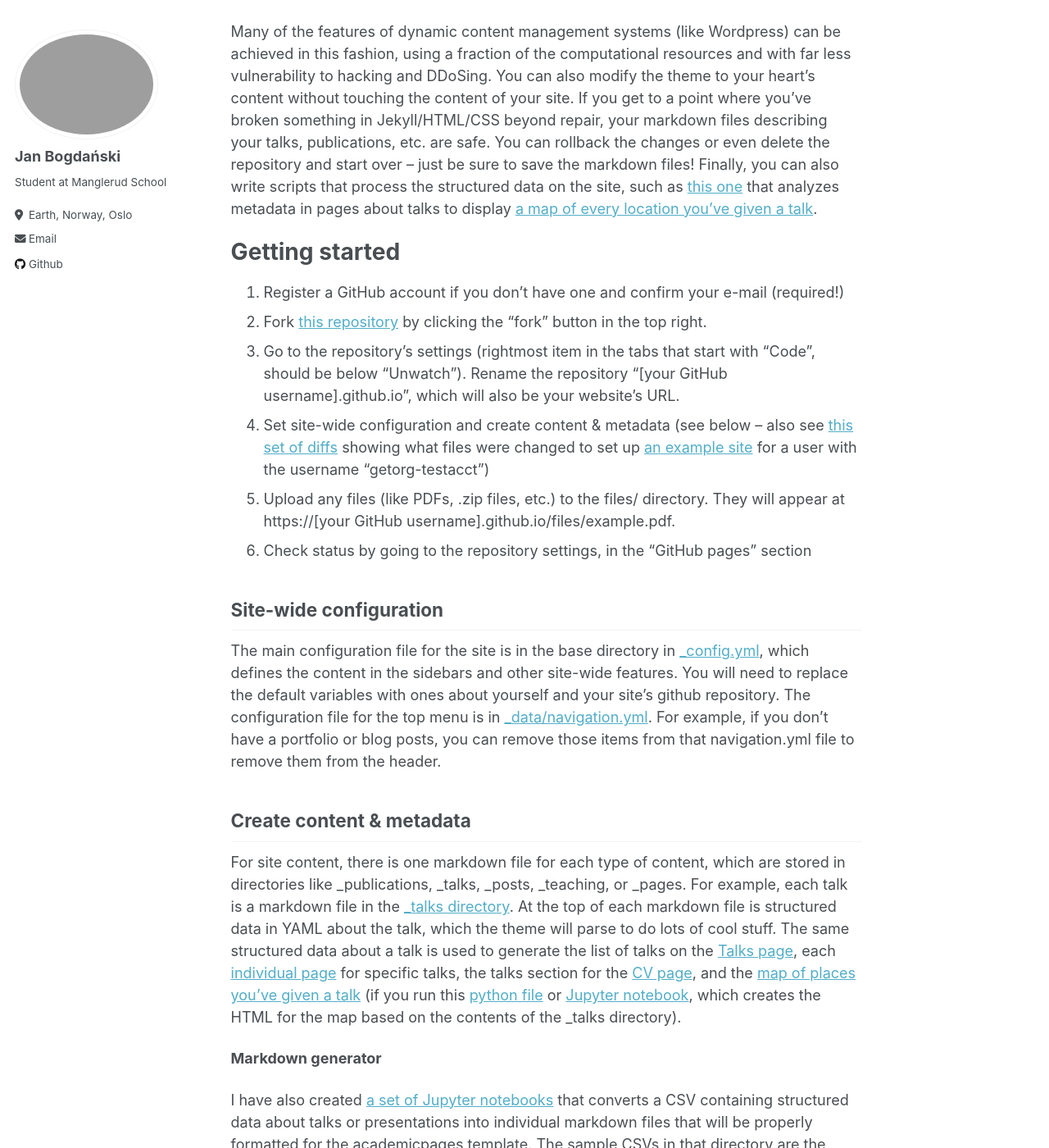
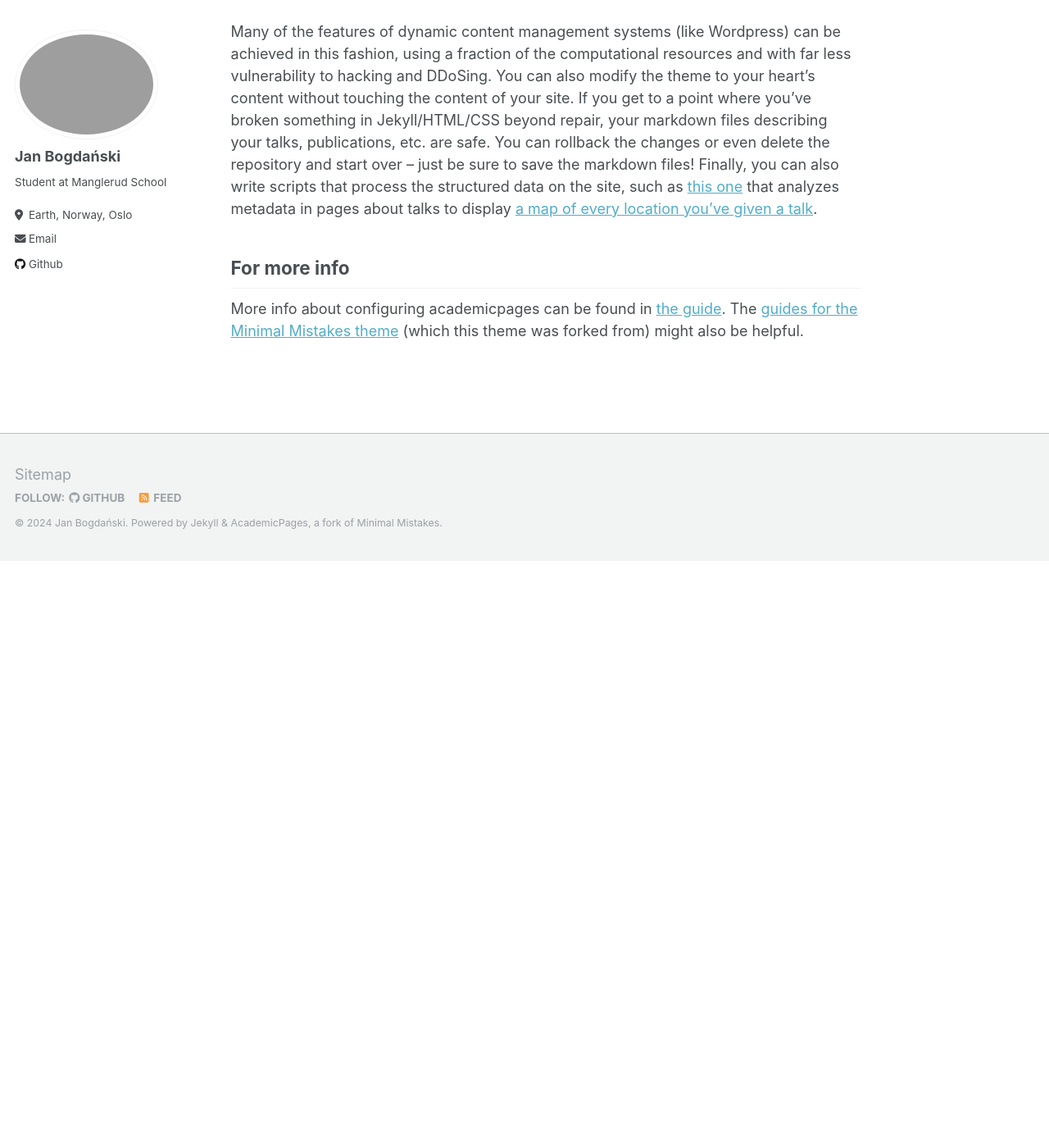
Before and after one commit to janbgd/janbgd.github.io, a Jekyll site: the page built from _pages/about.md, in a window 1280 px wide and 1400 px high, scrolled down 716 px. Shown: the whole window at 82% size. Built offline with Jekyll 4.4.1, drawn with Linux system fonts in a browser that asks for light colours; some of the changed text lies outside the part shown.

Commit message:
removed text

```diff
--- a/_pages/about.md
+++ b/_pages/about.md
@@ -15,35 +15,6 @@ Like many other Jekyll-based GitHub Pages templates, academicpages makes you sep
 
 Many of the features of dynamic content management systems (like Wordpress) can be achieved in this fashion, using a fraction of the computational resources and with far less vulnerability to hacking and DDoSing. You can also modify the theme to your heart's content without touching the content of your site. If you get to a point where you've broken something in Jekyll/HTML/CSS beyond repair, your markdown files describing your talks, publications, etc. are safe. You can rollback the changes or even delete the repository and start over -- just be sure to save the markdown files! Finally, you can also write scripts that process the structured data on the site, such as [this one](https://github.com/academicpages/academicpages.github.io/blob/master/talkmap.ipynb) that analyzes metadata in pages about talks to display [a map of every location you've given a talk](https://academicpages.github.io/talkmap.html).
 
-Getting started
-======
-1. Register a GitHub account if you don't have one and confirm your e-mail (required!)
-1. Fork [this repository](https://github.com/academicpages/academicpages.github.io) by clicking the "fork" button in the top right.
-1. Go to the repository's settings (rightmost item in the tabs that start with "Code", should be below "Unwatch"). Rename the repository "[your GitHub username].github.io", which will also be your website's URL.
-1. Set site-wide configuration and create content & metadata (see below -- also see [this set of diffs](http://archive.is/3TPas) showing what files were changed to set up [an example site](https://getorg-testacct.github.io) for a user with the username "getorg-testacct")
-1. Upload any files (like PDFs, .zip files, etc.) to the files/ directory. They will appear at https://[your GitHub username].github.io/files/example.pdf.
-1. Check status by going to the repository settings, in the "GitHub pages" section
-
-Site-wide configuration
-------
-The main configuration file for the site is in the base directory in [_config.yml](https://github.com/academicpages/academicpages.github.io/blob/master/_config.yml), which defines the content in the sidebars and other site-wide features. You will need to replace the default variables with ones about yourself and your site's github repository. The configuration file for the top menu is in [_data/navigation.yml](https://github.com/academicpages/academicpages.github.io/blob/master/_data/navigation.yml). For example, if you don't have a portfolio or blog posts, you can remove those items from that navigation.yml file to remove them from the header.
-
-Create content & metadata
-------
-For site content, there is one markdown file for each type of content, which are stored in directories like _publications, _talks, _posts, _teaching, or _pages. For example, each talk is a markdown file in the [_talks directory](https://github.com/academicpages/academicpages.github.io/tree/master/_talks). At the top of each markdown file is structured data in YAML about the talk, which the theme will parse to do lots of cool stuff. The same structured data about a talk is used to generate the list of talks on the [Talks page](https://academicpages.github.io/talks), each [individual page](https://academicpages.github.io/talks/2012-03-01-talk-1) for specific talks, the talks section for the [CV page](https://academicpages.github.io/cv), and the [map of places you've given a talk](https://academicpages.github.io/talkmap.html) (if you run this [python file](https://github.com/academicpages/academicpages.github.io/blob/master/talkmap.py) or [Jupyter notebook](https://github.com/academicpages/academicpages.github.io/blob/master/talkmap.ipynb), which creates the HTML for the map based on the contents of the _talks directory).
-
-**Markdown generator**
-
-I have also created [a set of Jupyter notebooks](https://github.com/academicpages/academicpages.github.io/tree/master/markdown_generator
-) that converts a CSV containing structured data about talks or presentations into individual markdown files that will be properly formatted for the academicpages template. The sample CSVs in that directory are the ones I used to create my own personal website at stuartgeiger.com. My usual workflow is that I keep a spreadsheet of my publications and talks, then run the code in these notebooks to generate the markdown files, then commit and push them to the GitHub repository.
-
-How to edit your site's GitHub repository
-------
-Many people use a git client to create files on their local computer and then push them to GitHub's servers. If you are not familiar with git, you can directly edit these configuration and markdown files directly in the github.com interface. Navigate to a file (like [this one](https://github.com/academicpages/academicpages.github.io/blob/master/_talks/2012-03-01-talk-1.md) and click the pencil icon in the top right of the content preview (to the right of the "Raw | Blame | History" buttons). You can delete a file by clicking the trashcan icon to the right of the pencil icon. You can also create new files or upload files by navigating to a directory and clicking the "Create new file" or "Upload files" buttons.
-
-Example: editing a markdown file for a talk
-![Editing a markdown file for a talk](/images/editing-talk.png)
-
 For more info
 ------
 More info about configuring academicpages can be found in [the guide](https://academicpages.github.io/markdown/). The [guides for the Minimal Mistakes theme](https://mmistakes.github.io/minimal-mistakes/docs/configuration/) (which this theme was forked from) might also be helpful.
```
